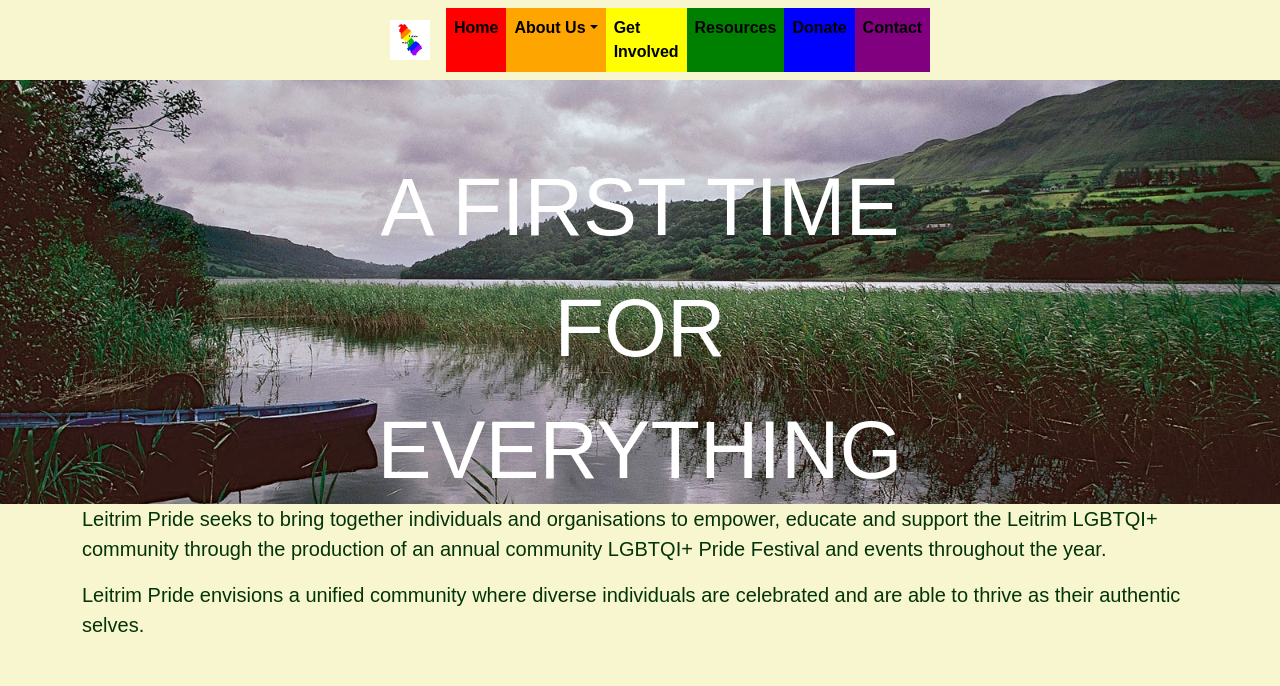
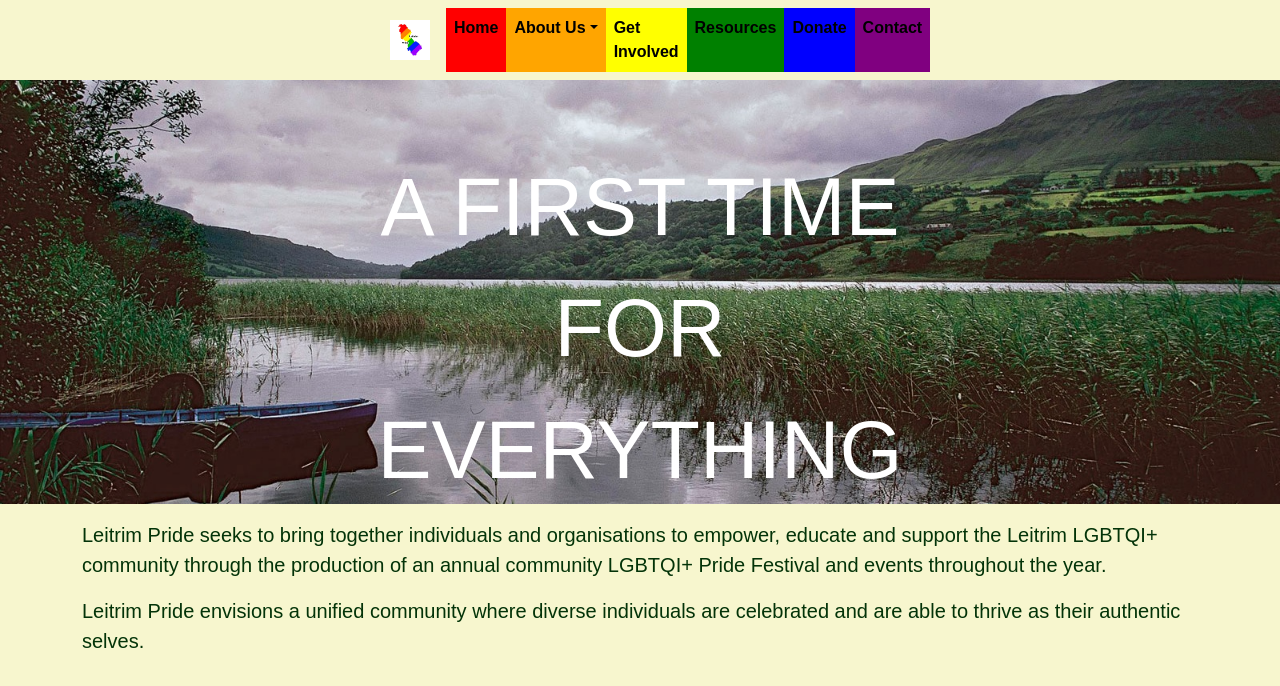
Before and after one commit to Jacobs1986/leitrim-pride, a React (Create React App) app in the folder client/: page / in a window 1280 px wide. Shown: the top 686 px of the page. Built offline with nearby package versions, Linux system fonts and the light colour scheme.

Commit message:
Made a className called paragraphAfterBannerSpacing, which I want to use as a universal tag. I put the styling for it in App.css and just added some space to the top margin. Gave that class to the div container in homePageLit

```diff
--- a/client/src/App.css
+++ b/client/src/App.css
@@ -11,3 +11,7 @@ p {
 .centerText {
     text-align: center;
 }
+
+.paragraphAfterBannerSpacing {
+    margin-top: 1em;
+}
--- a/client/src/components/homePageLit/homePageLit.js
+++ b/client/src/components/homePageLit/homePageLit.js
@@ -12,7 +12,7 @@ import {
 
 export default function HomePageLit() {
     return (
-        <div>
+        <div className="paragraphAfterBannerSpacing">
             <Container>
                 <Row>
                     <Col xs={12}>
```
